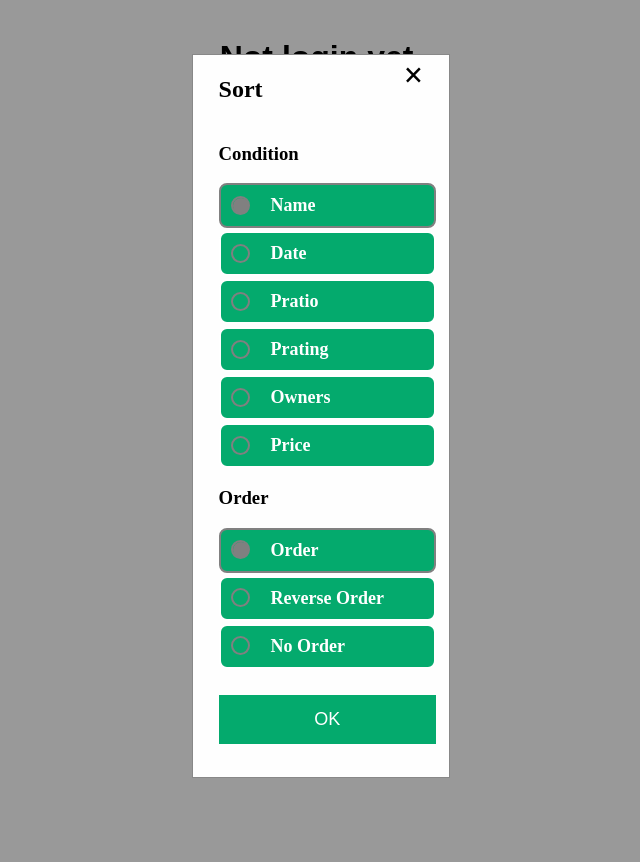
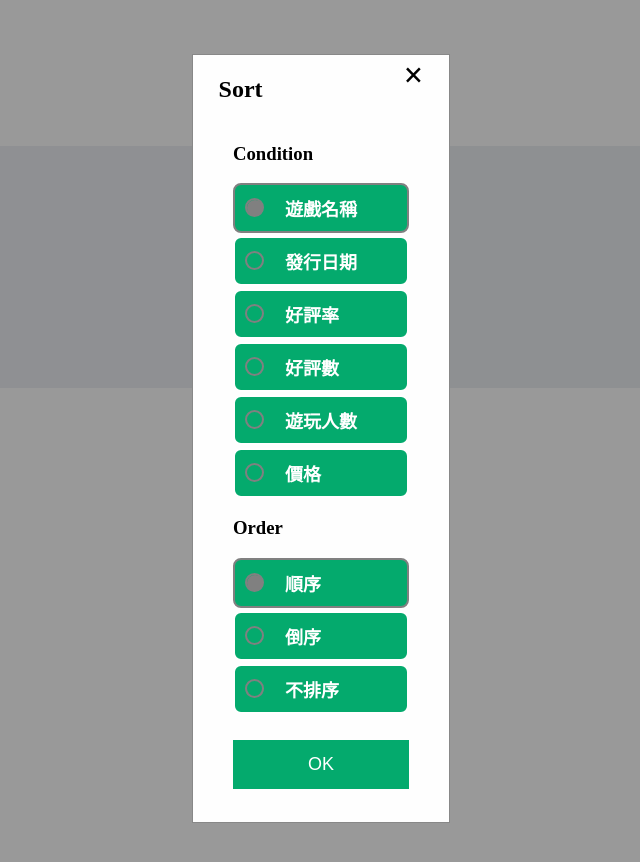
Before and after one commit to Randyflourish/DBMS-Final, a Flask app: page / in a window 1280 px wide, after a click that opens the changed part. Shown: the part 70-932 px from the top of the page, without its empty margins (319-959 px from the left). Run offline with Flask 3, Linux system fonts and the light colour scheme.

Commit message:
排版調整

```diff
--- a/sql_command.py
+++ b/sql_command.py
@@ -3,8 +3,8 @@
 # Note: Please use string as all arguments' type
 
 mydb = mysql.connector.connect(
-    #host="140.113.68.114",
-    host="localhost",
+    host="140.113.68.114",
+    #host="localhost",
     user="manager",
     password="toServer111550009",
     database="db_final"
--- a/static/css/index.css
+++ b/static/css/index.css
@@ -232,7 +232,7 @@
 
 .gamelist{
   margin: 0.5%;
-  height: 80%;
+  height: 77%;
   border-radius: 15px;
   border: 2px solid;
 }
@@ -246,10 +246,16 @@
   overflow: hidden;
 }
 
+td,th{
+  max-width: 150px;
+  max-height: 10px;
+}
+
 td {
   border: 1px solid black;
   text-align: center;
   background-color: #ddd;
+  font-size: 1rem;
 }
 
 th {
@@ -257,7 +263,7 @@
   padding: 8px;
   text-align: center;
   height: 5%;
-  font-size: 120%;
+  font-size: 15px;
 }
 
 .wishlist_button {
@@ -267,11 +273,24 @@
   font-size:medium;
   border: none;
   cursor: pointer;
-  width: 50%;
-  height: 30px;
+  width: 60%;
+  height: 45px;
   border-radius: 15px;
 }
 
 .wishlist_button:hover{
   opacity: 0.7;
 }
+
+.alert{
+  height: 60%;
+  margin: 10%;
+}
+
+.alert h1{
+  border-radius: 2em;
+	background-color: #edf0f4;
+  padding: 10%;
+  text-align: center;
+  color: rgb(59, 56, 56);
+}
--- a/templates/index.html
+++ b/templates/index.html
@@ -134,43 +134,43 @@
                         <h3>Condition</h3>
                         <div class="radio-item">
                             <input class="login_input" type="radio" id="name" name="condition" value="name" checked>
-                            <label for="name"><b>Name</b></label>
+                            <label for="name"><b>遊戲名稱</b></label>
                         </div>
                         <div class="radio-item">
                             <input class="login_input" type="radio" id="date" name="condition" value="release_date">
-                            <label for="date"><b>Date</b></label>
+                            <label for="date"><b>發行日期</b></label>
                         </div>
                         <div class="radio-item">
                             <input class="login_input" type="radio" id="pratio" name="condition" value="pratio">
-                            <label for="pratio"><b>Pratio</b></label>
+                            <label for="pratio"><b>好評率</b></label>
                         </div>
                         <div class="radio-item">
                             <input class="login_input" type="radio" id="prating" name="condition"
                                 value="positive_ratings">
-                            <label for="prating"><b>Prating</b></label>
+                            <label for="prating"><b>好評數</b></label>
                         </div>
                         <div class="radio-item">
                             <input class="login_input" type="radio" id="owners" name="condition" value="owners">
-                            <label for="owners"><b>Owners</b></label>
+                            <label for="owners"><b>遊玩人數</b></label>
                         </div>
                         <div class="radio-item">
                             <input class="login_input" type="radio" id="Price" name="condition" value="price">
-                            <label for="Price"><b>Price</b></label>
+                            <label for="Price"><b>價格</b></label>
                         </div>
 
                         <h3>Order</h3>
                         <div class="radio-item">
                             <input class="login_input" type="radio" id="order" name="order" value="Order" checked>
-                            <label for="order"><b>Order</b></label>
+                            <label for="order"><b>順序</b></label>
                         </div>
                         <div class="radio-item">
                             <input class="login_input" type="radio" id="reverseorder" name="order" value="ROrder">
-                            <label for="reverseorder"><b>Reverse Order</b></label>
+                            <label for="reverseorder"><b>倒序</b></label>
 
                         </div>
                         <div class="radio-item">
                             <input class="login_input" type="radio" id="noorder" name="order" value="NOrder">
-                            <label for="noorder"><b>No Order</b></label>
+                            <label for="noorder"><b>不排序</b></label>
                         </div>
                         <br>
                         <button class="login_button" type="button" onclick="CloseBlock('sort')">OK</button>
@@ -185,10 +185,10 @@
         </div>
     </nav>
     <br>
-    <div style="text-align: center;">
+    <div class="alert">
         {% if user_id == 0 or user_id == "0" %}
         <h1>
-            Not login yet.
+            Not login yet
         </h1>
         {% elif user_id == "-1" %}
         <h1>
@@ -196,7 +196,7 @@
         </h1>
         {% elif user_id == "-2" %}
         <h1>
-            User account has been used.
+            User account has been used
         </h1>
         {% elif user_id == "-3" %}
         <h1>
@@ -220,7 +220,7 @@
 
         {% elif user_id[0] != '-' %}
         <h1>
-            Hello {{ user_name }}
+            Hello, {{ user_name }}
         </h1>
         {% endif %}
     </div>
```
Also changed, not shown: static/css/game.css (+16 -4 lines), templates/game.html (+36 -44 lines), templates/result.html (+12 -18 lines), templates/wishlist.html (+16 -6 lines).
